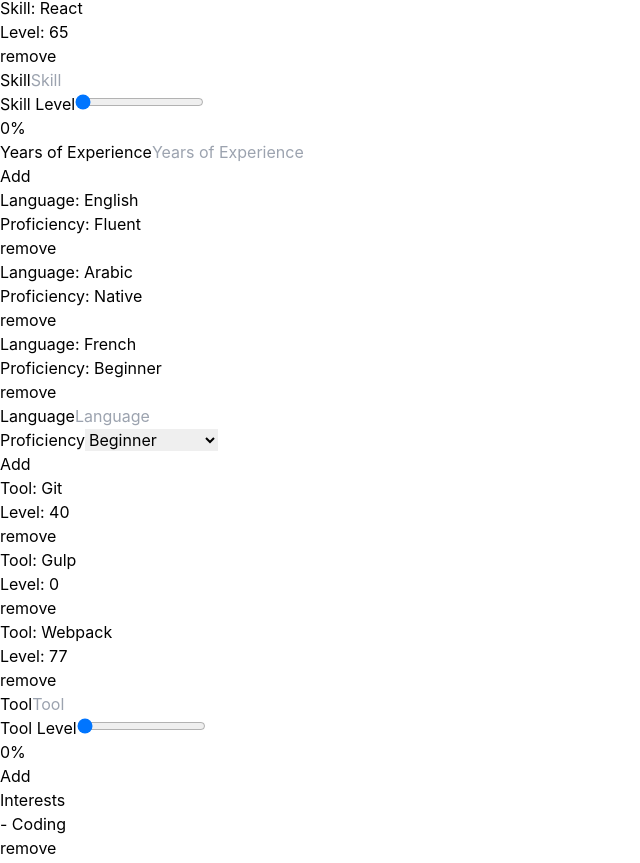
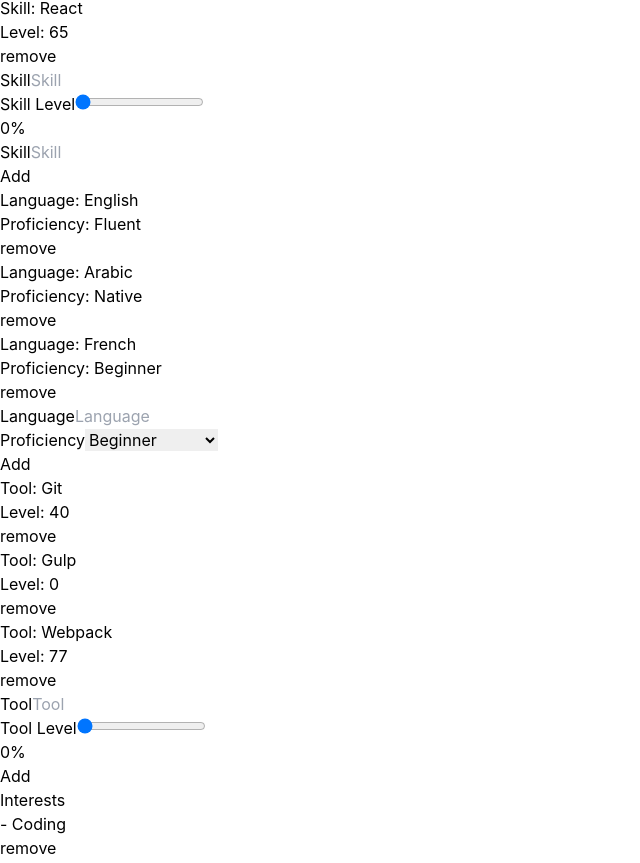
Before and after one commit to MohamedBechirMejri/cv-app-theodinproject, a React (Create React App) app: page / in a window 1280 px wide. Shown: the part 1576-2439 px from the top of the page, without its empty margins (0-640 px from the left). Built offline with nearby package versions, Linux system fonts and the light colour scheme.

Commit message:
replace skills

```diff
--- a/src/Components/Edit/Edit.tsx
+++ b/src/Components/Edit/Edit.tsx
@@ -484,17 +484,7 @@ const Edit = ({
           );
         })}
         <div>
-          <div className="">
-            <label htmlFor="skill">Skill</label>
-            <input
-              type="text"
-              className=""
-              id="skill"
-              placeholder="Skill"
-              value={skill}
-              onChange={e => setSkill(e.target.value)}
-            />
-          </div>
+          <FormGroup label="Skill" id="skill" value={skill} f={setSkill} />
           <div className="">
             <label htmlFor="skillLevel">Skill Level</label>
             <input
@@ -507,23 +497,16 @@ const Edit = ({
               value={skillLevel}
               onChange={e => setSkillLevel(Number(e.target.value))}
             />
-
             <p>{skillLevel}%</p>
           </div>
-          <div className="">
-            <label htmlFor="skillYears">Years of Experience</label>
-            <input
-              type="number"
-              className=""
-              id="skillYears"
-              placeholder="Years of Experience"
-              value={skillYears}
-              onChange={e => setSkillYears(e.target.value)}
-            />
-          </div>
-          <button className="" onClick={e => handleSkillSubmit(e)}>
-            Add
-          </button>
+          <FormGroup
+            label="Skill"
+            id="Years of Experience"
+            value={skillYears}
+            f={setSkillYears}
+            type="number"
+          />
+          <Button handler={handleSkillSubmit} text="Add" />
         </div>
       </div>
       <div className="">
```
